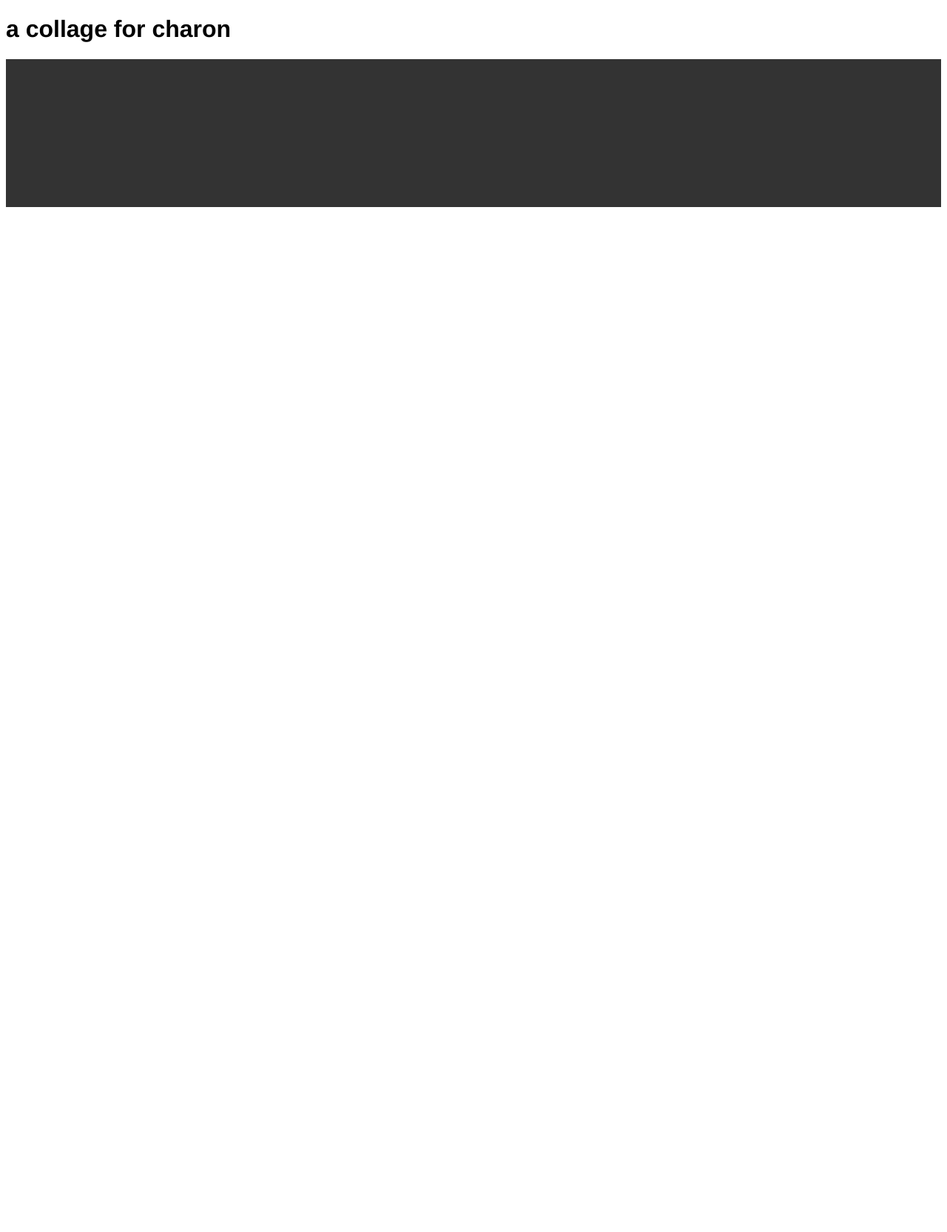
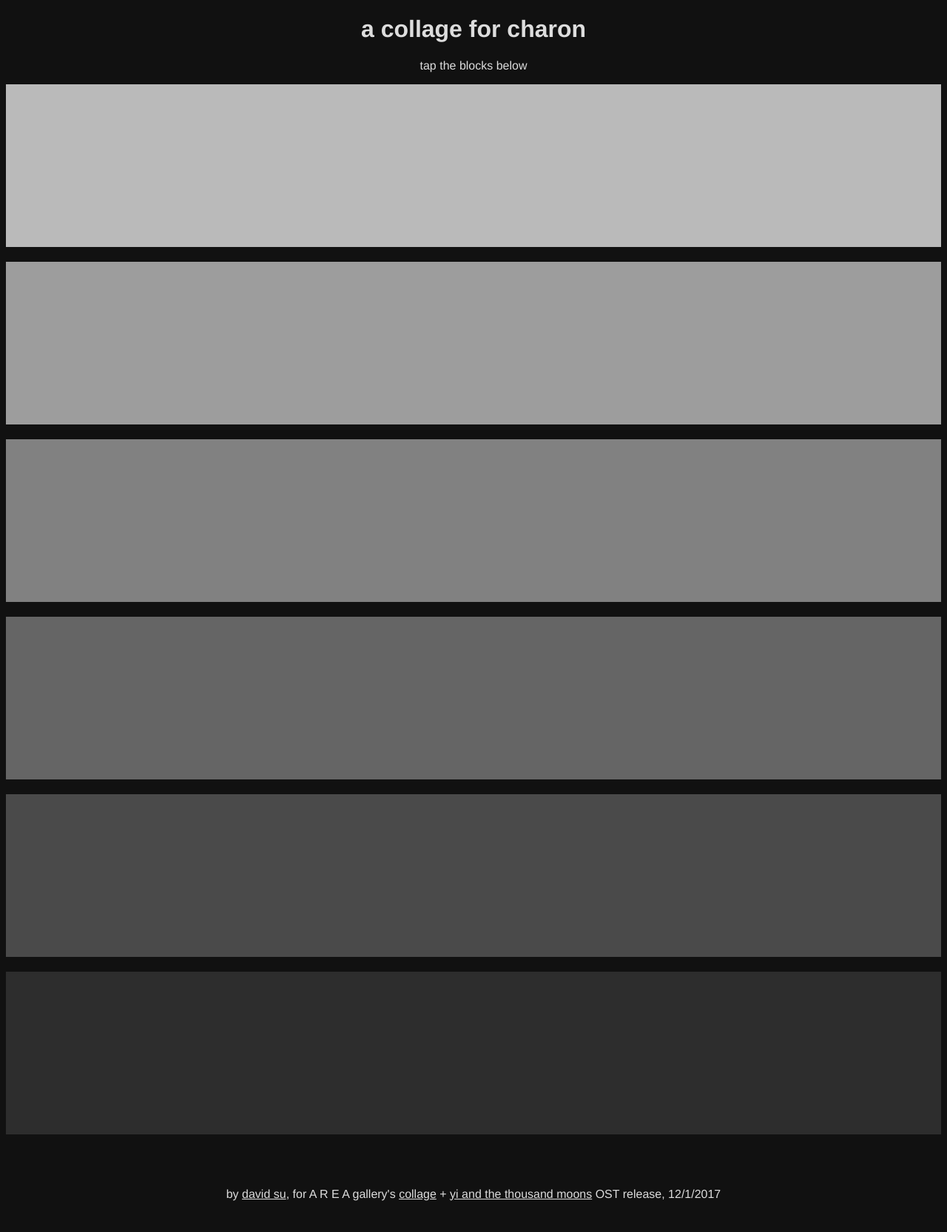
Before and after one commit to usdivad/a-collage-for-charon, a Flask app: template templates/index.html in a window 1280 px wide. Shown: the whole page at 74% size. Before the commit the page ends 280 px from the top, so only its background shows below. Run offline with Flask 2, Linux system fonts and the light colour scheme; the template is opened without the code that fills it: most values are stand-ins (such as "Sample title", 1, 10 or a date in 2020); some libraries are stand-ins or nearby versions.

Commit message:
update client with scale degrees and more ~style~

```diff
--- a/static/style.css
+++ b/static/style.css
@@ -1,17 +1,80 @@
 body {
     font-family: Helvetica, sans-serif;
+    text-align: center;
+    background: #111111;
+    color: #DDDDDD;
 }
 
-#tappy {
+a {
+    color: #DDDDDD;
+}
+
+/*.tappy {
     background: #333333;
     width: 100%;
     height: 50%;
     min-width: 500px;
     min-height: 200px;
+
+    width: 100%;
+    height: 100px;
+}
+*/
+
+.tappy {
+    background: #CCCCCC;
+    width: 100%;
+    height: 20%;
+    min-width: 500px;
+    min-height: 220px;
+    margin-bottom: 20px;
 }
 
-#tappy:active {
-    background: #888888;
+.tappy:active {
+    background: #EEEEEE;
+    opacity: 1.0;
+}
+
+#tappy0 {
+    opacity: 0.15;
+}
+#tappy0:active {
+    opacity: 1.0;
+}
+
+#tappy1 {
+    opacity: 0.3;
+}
+#tappy1:active {
+    opacity: 1.0;
+}
+
+#tappy2 {
+    opacity: 0.45;
+}
+#tappy2:active {
+    opacity: 1.0;
+}
+
+#tappy3 {
+    opacity: 0.6;
+}
+#tappy3:active {
+    opacity: 1.0;
+}
+
+#tappy4 {
+    opacity: 0.75;
+}
+#tappy4:active {
+    opacity: 1.0;
+}
+
+#tappy5 {
+    opacity: 0.9;
+}
+#tappy5:active {
+    opacity: 1.0;
 }
 
 #debugArea {
--- a/templates/index.html
+++ b/templates/index.html
@@ -120,14 +120,44 @@
             }, 100);
 
             // Send tap data to server
-            // TODO: Incorporate tap length using both touchstart and touchend?
-            $("#tappy").bind("touchstart mousedown", function(event) {
+            // TODO:
+            // - Figure out a better way to pass scale degree into handleTap()...
+            // - Incorporate tap length using both touchstart and touchend?
+
+            $("#tappy0").bind("touchstart mousedown", function(event) {
+                handleTap(0);
+                return false;
+            });
+            $("#tappy1").bind("touchstart mousedown", function(event) {
+                handleTap(1);
+                return false;
+            });
+            $("#tappy2").bind("touchstart mousedown", function(event) {
+                handleTap(2);
+                return false;
+            });
+            $("#tappy3").bind("touchstart mousedown", function(event) {
+                handleTap(3);
+                return false;
+            });
+            $("#tappy4").bind("touchstart mousedown", function(event) {
+                handleTap(4);
+                return false;
+            });
+            $("#tappy5").bind("touchstart mousedown", function(event) {
+                handleTap(5);
+                return false;
+            });
+
+
+            function handleTap(degree) {
                 // Construct tap data with timestamp
                 var timestamp = Date.now();
                 var tapData = {
                     "id": sessionId,
                     "timestamp": timestamp,
-                    "message": "tap"
+                    "message": "tap",
+                    "degree": degree // Scale degree
                 }
 
                 // Send start message if necessary
@@ -153,17 +183,32 @@
                 // Update
                 isRecording = true;
                 mostRecentTapTimestamp = timestamp;
-
-                return false;
-            });
+            }
         });
     </script>
 </head>
 <body>
     <h1>a collage for charon</h1>
+    <p>tap the blocks below</p>
     <p>
-        <div id="tappy"></div>
+        <div class="tappy" id="tappy5"></div>
+        <div class="tappy" id="tappy4"></div>
+        <div class="tappy" id="tappy3"></div>
+        <div class="tappy" id="tappy2"></div>
+        <div class="tappy" id="tappy1"></div>
+        <div class="tappy" id="tappy0"></div>
     </p>
+    <br/><br/>
+    <p>
+        by <a href="http://usdivad.com/">david su</a>,
+        <!-- <br/> -->
+        for A R E A gallery's <a href="https://collage.splashthat.com/">collage</a>
+        <!-- <br/> -->
+        + <a href="http://yiandthethousandmoons.com/">yi and the thousand moons</a> OST release,
+        <!-- <br/> -->
+        12/1/2017
+    </p>
+    <br/>
 
     <div id="debugArea">
         <p>Async mode is: <b>{{ async_mode }}</b></p>
```
